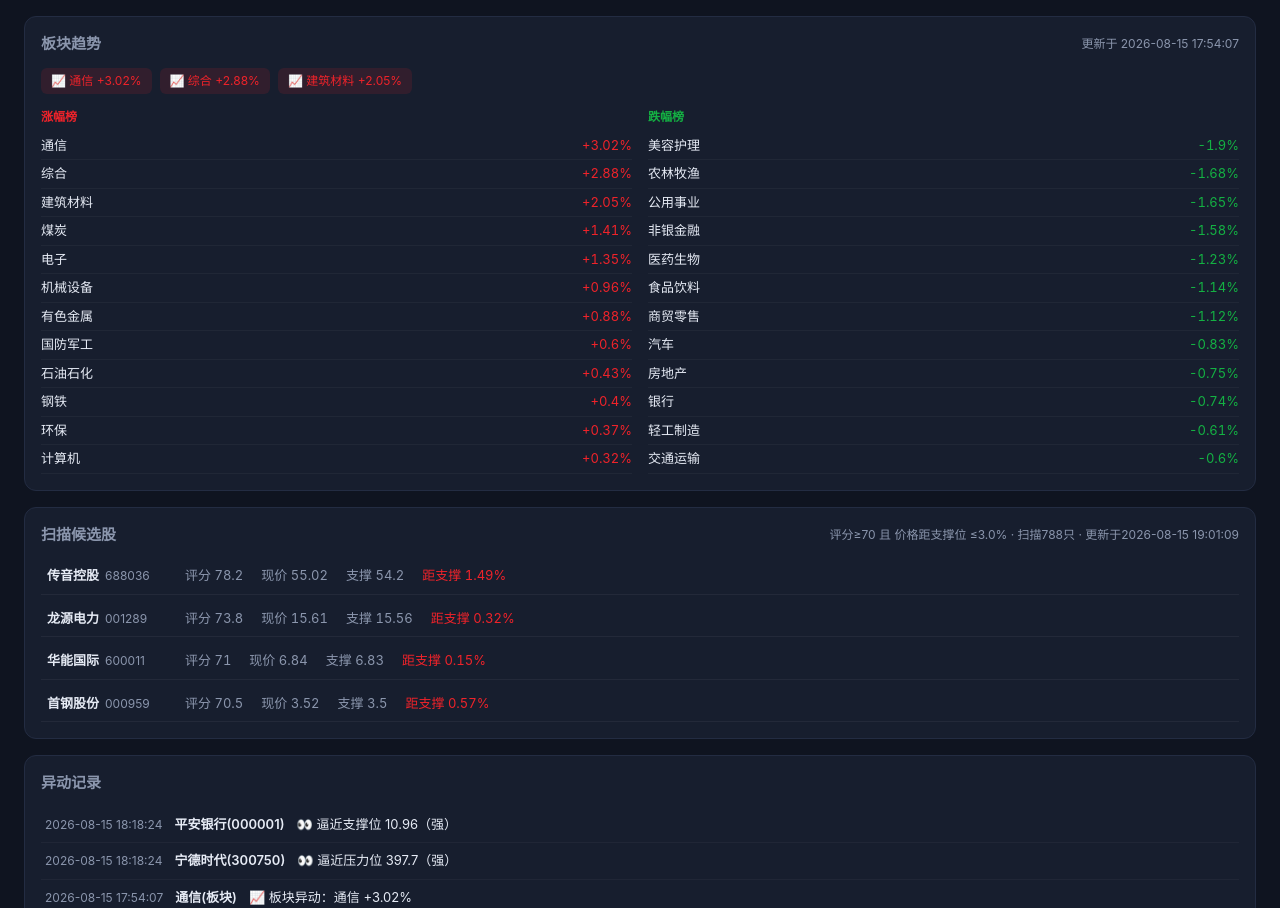
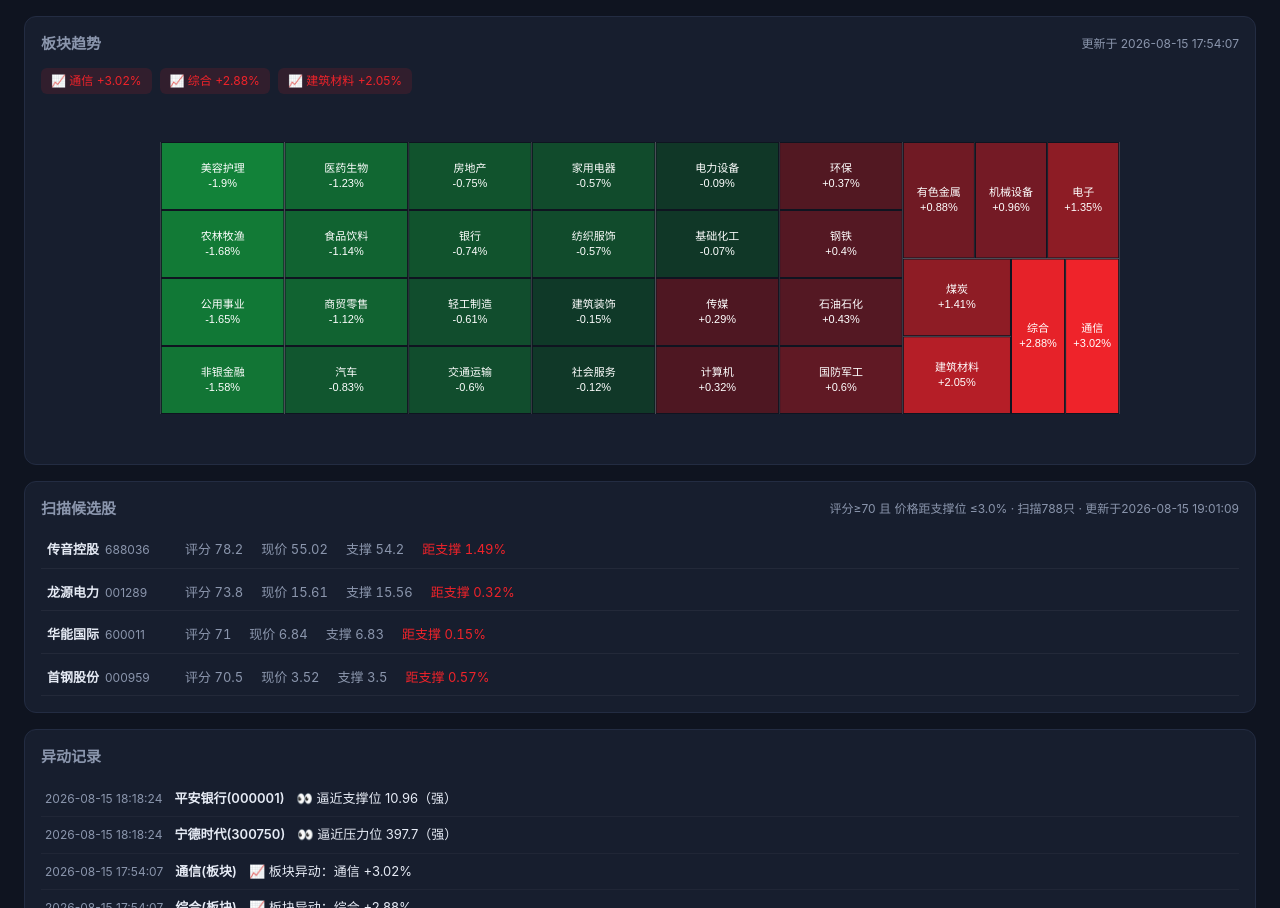
Before and after one commit to heroiscommom/a-share-monitor, a plain HTML site: page index.html in a window 1280 px wide. Shown: the part 1556-2464 px from the top of the page. Drawn offline with nearby package versions, Linux system fonts and the light colour scheme.

Commit message:
feat: 行业热力图（板块treemap，颜色深浅=涨跌幅度）

```diff
--- a/app.js
+++ b/app.js
@@ -8,6 +8,7 @@ let activeStock = null;
 let radarChart = null;
 let backtestChart = null;
 let thresholdChart = null;
+let sectorHeatChart = null;
 
 const FACTOR_LABELS = { rsi: '超卖', drawdown: '超跌', deviation: '偏离', position: '低位', volume: '量能', volatility: '稳定' };
 const SIGNAL_CLASS = { strong: 's-strong', bullish: 's-bullish', neutral: 's-neutral', bearish: 's-bearish', weak: 's-weak' };
@@ -326,6 +327,37 @@ function sectorRow(s) {
   return `<div class="sector-row"><span class="s-name">${s.name}</span><span class="s-pct ${cls}">${s.avg_change > 0 ? '+' : ''}${s.avg_change}%</span></div>`;
 }
 
+function heatColor(pct, maxAbs) {
+  const t = Math.min(Math.abs(pct) / maxAbs, 1);
+  const a = 0.2 + t * 0.8;
+  return pct >= 0 ? `rgba(239, 35, 42, ${a.toFixed(2)})` : `rgba(20, 177, 67, ${a.toFixed(2)})`;
+}
+
+function drawSectorHeatmap(sectors) {
+  if (!sectorHeatChart) sectorHeatChart = echarts.init($('#sector-heatmap'));
+  const maxAbs = Math.max(...sectors.map((s) => Math.abs(s.avg_change)), 0.5);
+  const data = sectors.map((s) => ({
+    name: s.name,
+    value: 1,
+    change: s.avg_change,
+    up: s.up,
+    down: s.down,
+    itemStyle: { color: heatColor(s.avg_change, maxAbs), borderColor: '#0f1420', borderWidth: 1, gapWidth: 1 },
+  }));
+  sectorHeatChart.setOption({
+    backgroundColor: 'transparent',
+    tooltip: { formatter: (p) => `${p.name}：${p.data.change > 0 ? '+' : ''}${p.data.change}%（涨${p.data.up} 跌${p.data.down}）` },
+    series: [{
+      type: 'treemap',
+      roam: false,
+      nodeClick: false,
+      breadcrumb: { show: false },
+      label: { show: true, formatter: (p) => `${p.name}\n${p.data.change > 0 ? '+' : ''}${p.data.change}%`, color: '#fff', fontSize: 11, lineHeight: 15 },
+      data,
+    }],
+  }, true);
+}
+
 async function loadSectors() {
   try {
     const d = await loadJSON('data/sectors.json');
@@ -335,13 +367,9 @@ async function loadSectors() {
     $('#sector-anomalies').innerHTML = anomalies.length
       ? anomalies.map((a) => `<span class="sector-anom ${a.avg_change > 0 ? 'up' : 'down'}">${a.avg_change > 0 ? '📈' : '📉'} ${a.name} ${a.avg_change > 0 ? '+' : ''}${a.avg_change}%</span>`).join(' ')
       : '<span class="empty">暂无板块异动</span>';
-    const top = secs.slice(0, 12);
-    const bottom = secs.slice(-12).reverse();
-    $('#sector-list').innerHTML =
-      '<div class="sector-col"><div class="sector-col-title up">涨幅榜</div>' + top.map(sectorRow).join('') + '</div>' +
-      '<div class="sector-col"><div class="sector-col-title down">跌幅榜</div>' + bottom.map(sectorRow).join('') + '</div>';
+    if (secs.length) drawSectorHeatmap(secs);
   } catch (e) {
-    $('#sector-list').innerHTML = '<div class="empty">板块数据加载失败</div>';
+    $('#sector-heatmap').innerHTML = '<div class="empty">板块数据加载失败</div>';
   }
 }
 
@@ -410,7 +438,7 @@ async function init() {
   }
 }
 
-window.addEventListener('resize', () => { chart && chart.resize(); radarChart && radarChart.resize(); backtestChart && backtestChart.resize(); thresholdChart && thresholdChart.resize(); });
+window.addEventListener('resize', () => { chart && chart.resize(); radarChart && radarChart.resize(); backtestChart && backtestChart.resize(); thresholdChart && thresholdChart.resize(); sectorHeatChart && sectorHeatChart.resize(); });
 init();
 
 // ===== 自选股管理 =====
--- a/index.html
+++ b/index.html
@@ -68,7 +68,7 @@
         <span id="sector-meta" class="backtest-meta"></span>
       </div>
       <div id="sector-anomalies" class="sector-anomalies"></div>
-      <div id="sector-list" class="sector-list"></div>
+      <div id="sector-heatmap" class="sector-heatmap"></div>
     </section>
 
     <section class="panel full">
--- a/style.css
+++ b/style.css
@@ -115,6 +115,7 @@ tbody tr.active { background: rgba(58,122,254,0.16); }
 .sector-col-title { font-size: 12px; margin-bottom: 6px; font-weight: 600; }
 .sector-row { display: flex; justify-content: space-between; padding: 4px 0; font-size: 13px; border-bottom: 1px solid rgba(255,255,255,0.04); }
 .sector-row .s-pct { font-variant-numeric: tabular-nums; }
+.sector-heatmap { height: 340px; width: 100%; }
 @media (max-width: 860px) { .sector-list { grid-template-columns: 1fr; } }
 
 /* 扫描候选股 */
```
